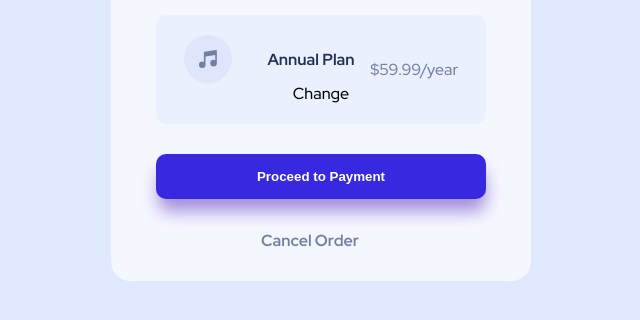
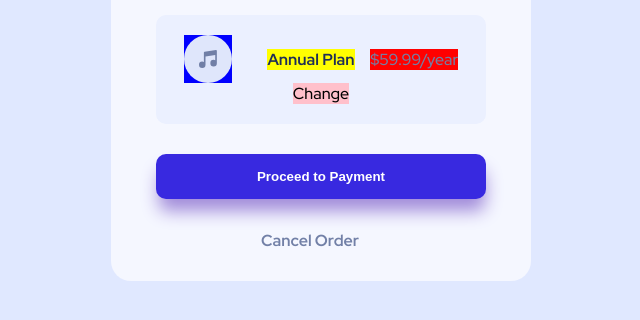
Before and after one commit to devfelpSs/order-summary-component, a plain HTML site: page index.html in a window 1280 px wide. Shown: the part 474-794 px from the top of the page, without its empty margins (319-959 px from the left). Drawn offline with Linux system fonts and the light colour scheme.

Commit message:
commit on master

```diff
--- a/css/style.css
+++ b/css/style.css
@@ -65,20 +65,26 @@ body {
     background: hsl(225, 100%, 96%);
     border-radius: 10px;
     margin: 18px 45px 30px;
-
 }
 
 .icon-msc {
     margin-right: 20px;
+    background-color: blue;
 }
 
 .plan {
     font-size: 16px;
     color: hsl(223, 47%, 23%);
+    background-color: yellow;
 }
 
 .price {
     color:hsl(224, 23%, 55%);
+    background-color: red;
+}
+
+.change {
+    background-color: pink;
 }
 
 .btn {
--- a/index.html
+++ b/index.html
@@ -25,7 +25,7 @@
       <div class="squarePlan">
         <img src="./images/icon-music.svg" class="icon-msc">
         <h2 class="plan">Annual Plan</h2>
-        <p class="price"></br>$59.99/year</br></p>
+        <p class="price">$59.99/year</p>
         <p class="change">Change</p>
       </div>
 
@@ -33,7 +33,7 @@
         <button class="btn">Proceed to Payment</button>
       </div>
 
-      <p class="cancel"> Cancel Order</p>
+      <p class="cancel">Cancel Order</p>
     </div>
     <!--div class="attribution">
       Challenge by <a href="https://www.frontendmentor.io?ref=challenge" target="_blank">Frontend Mentor</a>.
```
